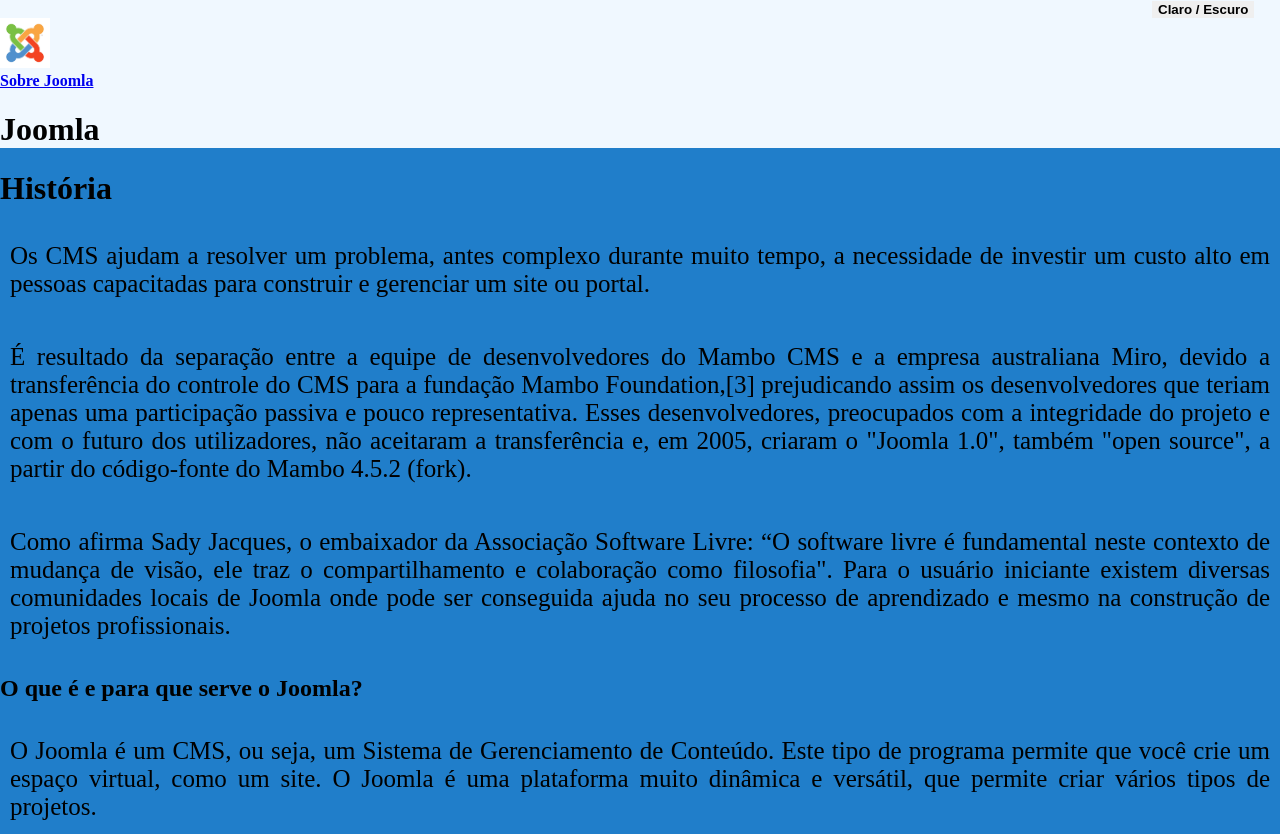
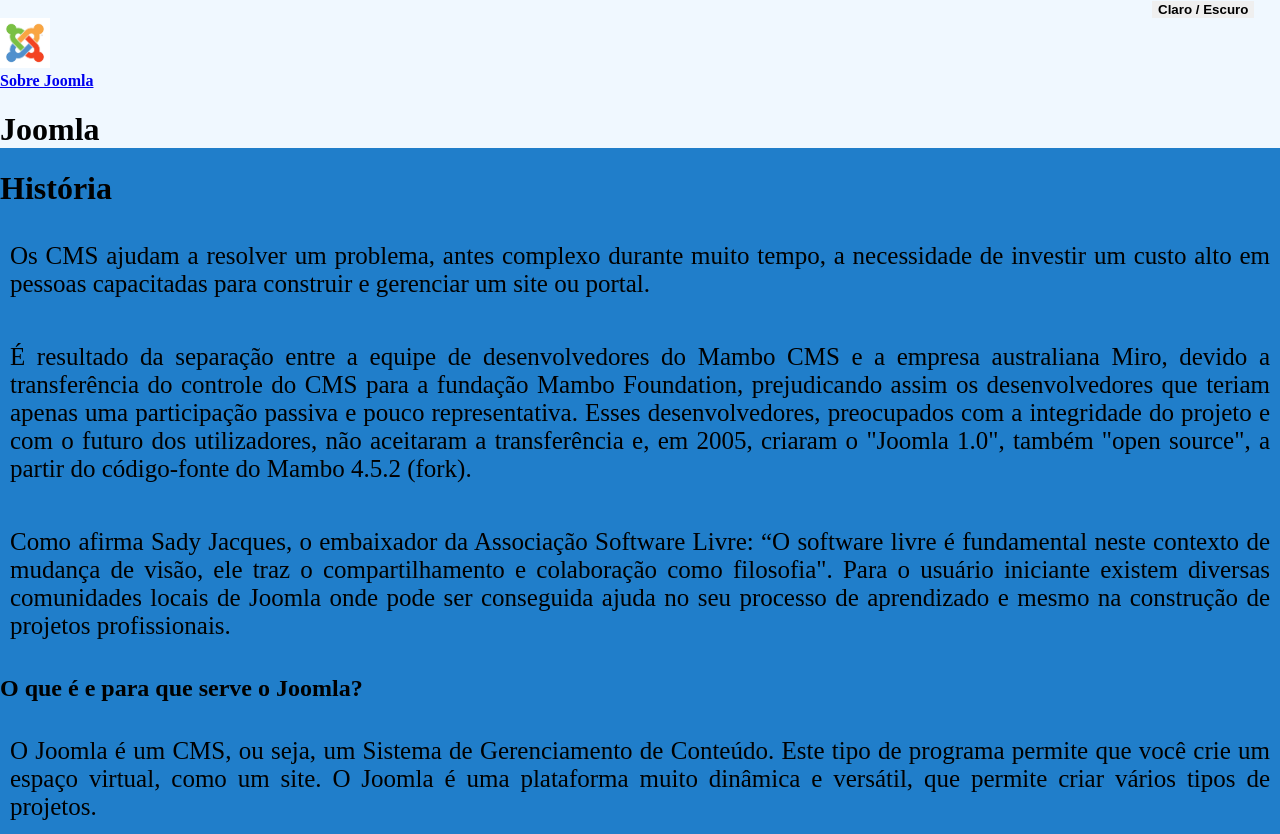
Before and after one commit to Jhorlyane/Joomla, a plain HTML site: page index.html in a window 1280 px wide. Shown: the top 834 px of the page. Drawn offline with Linux system fonts and the light colour scheme.

Commit message:
Update index.html

```diff
--- a/index.html
+++ b/index.html
@@ -33,7 +33,7 @@
         <p>
             Os CMS ajudam a resolver um problema, antes complexo durante muito tempo, a necessidade de investir um custo alto em pessoas capacitadas para construir e gerenciar um site ou portal.</p>
 
-<p>É resultado da separação entre a equipe de desenvolvedores do Mambo CMS e a empresa australiana Miro, devido a transferência do controle do CMS para a fundação Mambo Foundation,[3] prejudicando assim os desenvolvedores que teriam apenas uma participação passiva e pouco representativa. Esses desenvolvedores, preocupados com a integridade do projeto e com o futuro dos utilizadores, não aceitaram a transferência e, em 2005, criaram o "Joomla 1.0", também "open source", a partir do código-fonte do Mambo 4.5.2 (fork).</p>
+<p>É resultado da separação entre a equipe de desenvolvedores do Mambo CMS e a empresa australiana Miro, devido a transferência do controle do CMS para a fundação Mambo Foundation, prejudicando assim os desenvolvedores que teriam apenas uma participação passiva e pouco representativa. Esses desenvolvedores, preocupados com a integridade do projeto e com o futuro dos utilizadores, não aceitaram a transferência e, em 2005, criaram o "Joomla 1.0", também "open source", a partir do código-fonte do Mambo 4.5.2 (fork).</p>
 
 <p>Como afirma Sady Jacques, o embaixador da Associação Software Livre: “O software livre é fundamental neste contexto de mudança de visão, ele traz o compartilhamento e colaboração como filosofia". Para o usuário iniciante existem diversas comunidades locais de Joomla onde pode ser conseguida ajuda no seu processo de aprendizado e mesmo na construção de projetos profissionais.
         </p>
```
